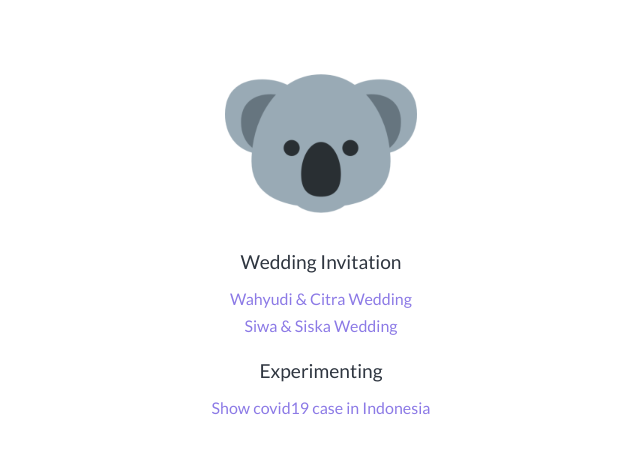
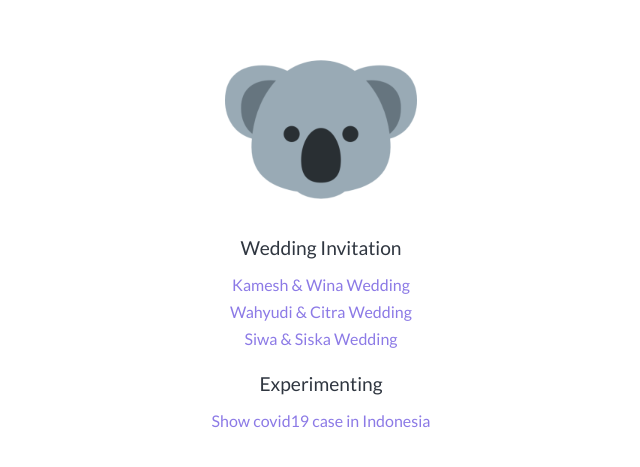
Before and after one commit to wijaksanapanji/wijaksanapanji.com, a plain HTML site: page projects/index.html in a window 1280 px wide. Shown: the part 167-634 px from the top of the page, without its empty margins (319-959 px from the left). Drawn offline with Linux system fonts and the light colour scheme.

Commit message:
add project

```diff
--- a/projects/index.html
+++ b/projects/index.html
@@ -33,6 +33,9 @@
       <ul class="project-list">
         <li class="category">Wedding Invitation</li>
         <li class="project-item">
+          <a href="/projects/kamesh-wina-wedding">Kamesh & Wina Wedding</a>
+        </li>
+        <li class="project-item">
           <a href="/projects/wahyudi-citra-wedding">Wahyudi & Citra Wedding</a>
         </li>
         <li class="project-item">
```
